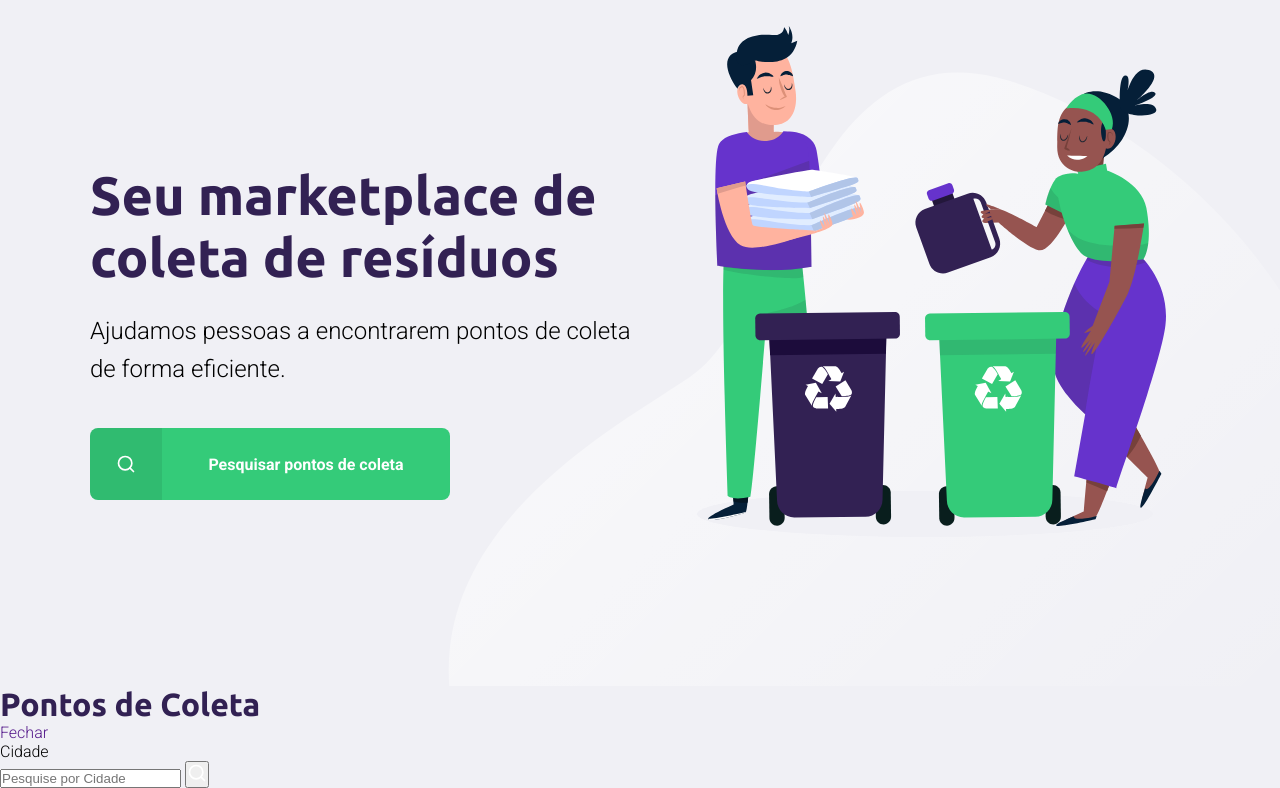
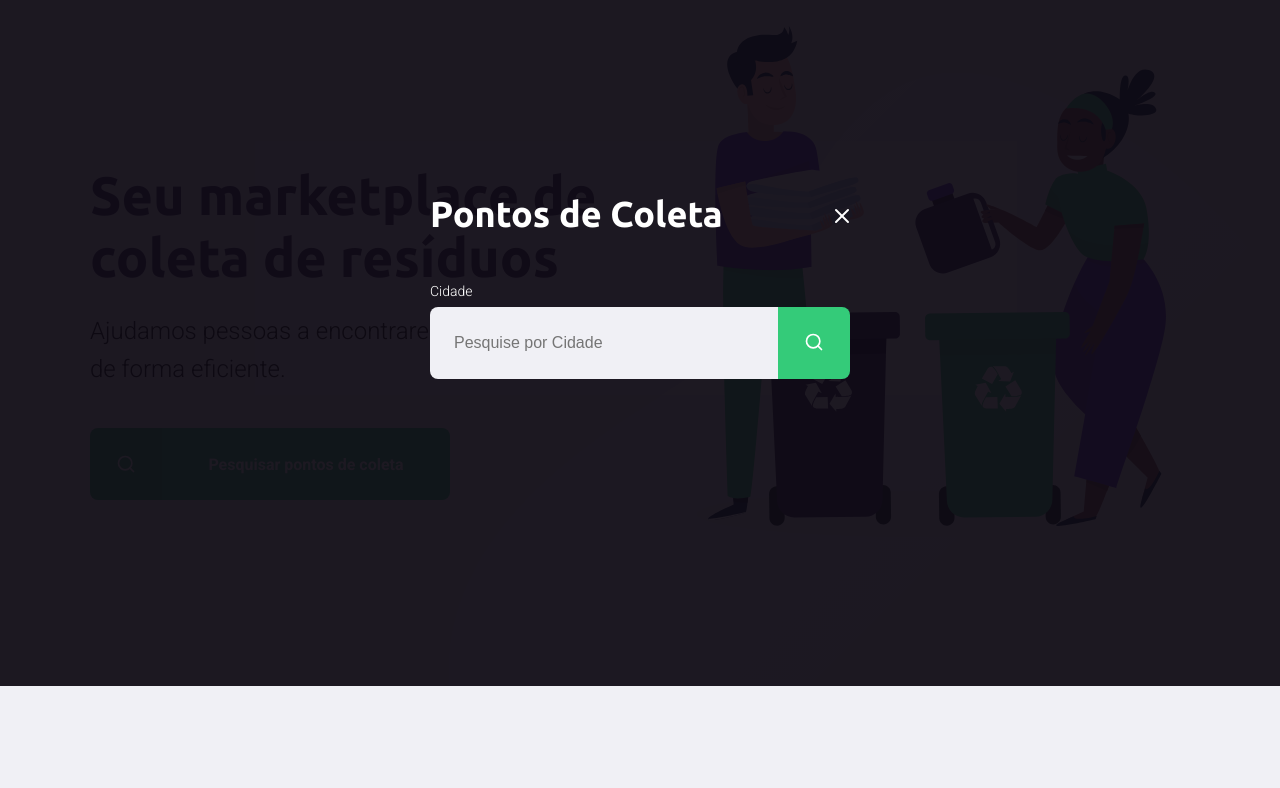
Before and after one commit to MatheusCampos-450/Ecoleta, a plain HTML site: page index.html in a window 1280 px wide. Both pictures are taken after a click on the link "Pesquisar pontos de coleta". Shown: the part 114-902 px from the top of the page. After the commit the page ends 800 px from the top, so only its background shows below. Drawn offline with Linux system fonts and the light colour scheme.

Commit message:
Criando a página de pesquisar pontos de coleta

```diff
--- a/index.html
+++ b/index.html
@@ -70,11 +70,11 @@
     </div>
 
 
-    <div class="modal" class="hide">
+    <div id="modal" class="hide">
         <div class="content">
             <div class="header">
                 <h1>Pontos de Coleta</h1>
-                <a href="">Fechar</a>
+                <a href="#">Fechar</a>
             </div>
 
             <form action="">
--- a/scripts/index.js
+++ b/scripts/index.js
@@ -0,0 +1,11 @@
+const buttonSearch = document.querySelector("#page-home main a")
+const modal = document.querySelector("#modal")
+const close = document.querySelector("#modal .header a")
+
+buttonSearch.addEventListener("click", () => {
+    modal.classList.remove("hide")
+})
+
+close.addEventListener("click", () => {
+    modal.classList.add("hide")
+})
--- a/styles/modal.css
+++ b/styles/modal.css
@@ -1,7 +1,7 @@
 #modal {
     background-color: #0e0a14ef;
     height: 100vh;
-    width: 100vh;
+    width: 100vw;
 
     position: fixed;
     top: 0;
```
